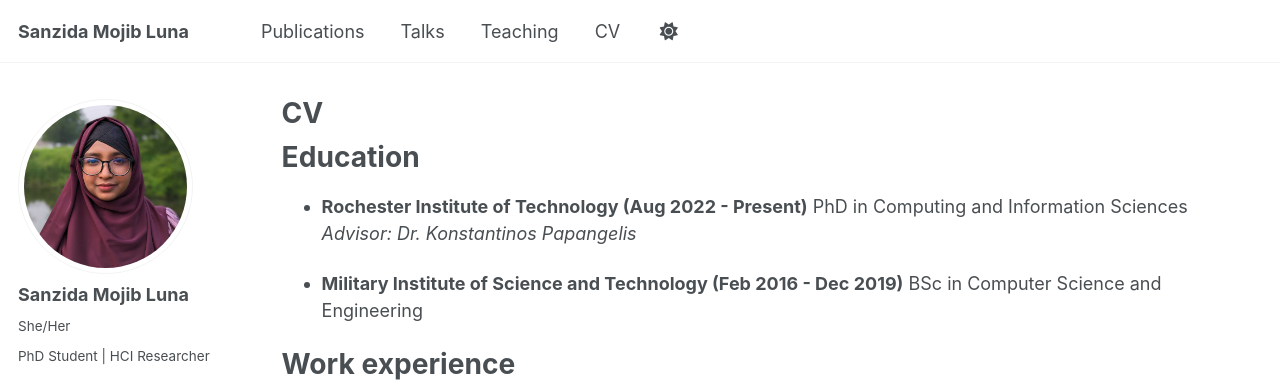
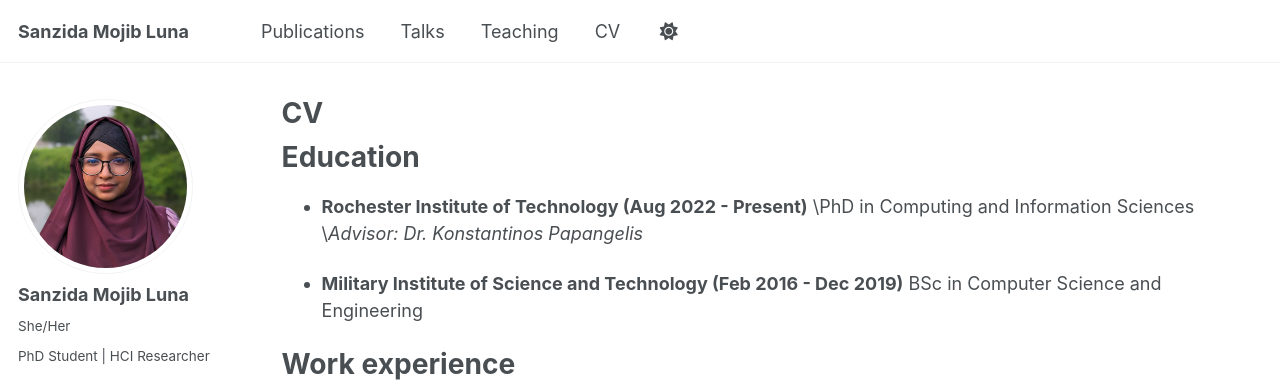
Before and after one commit to SanzidaMojibLuna/SanzidaMojibLuna.github.io, a Jekyll site: the page built from _pages/cv.md, in a window 1280 px wide and 900 px high. Shown: the top 387 px of the window. Built offline with Jekyll 4.4.1, drawn with Linux system fonts in a browser that asks for light colours; some web fonts are replaced; part of the change alters nothing that is shown.

Commit message:
Update cv.md

```diff
--- a/_pages/cv.md
+++ b/_pages/cv.md
@@ -12,8 +12,8 @@ redirect_from:
 Education
 ======
 * **Rochester Institute of Technology (Aug 2022 - Present)**
-  PhD in Computing and Information Sciences
-  _Advisor: Dr. Konstantinos Papangelis_
+  \\PhD in Computing and Information Sciences
+  \\_Advisor: Dr. Konstantinos Papangelis_
 
 * **Military Institute of Science and Technology (Feb 2016 - Dec 2019)**
   BSc in Computer Science and Engineering
```
